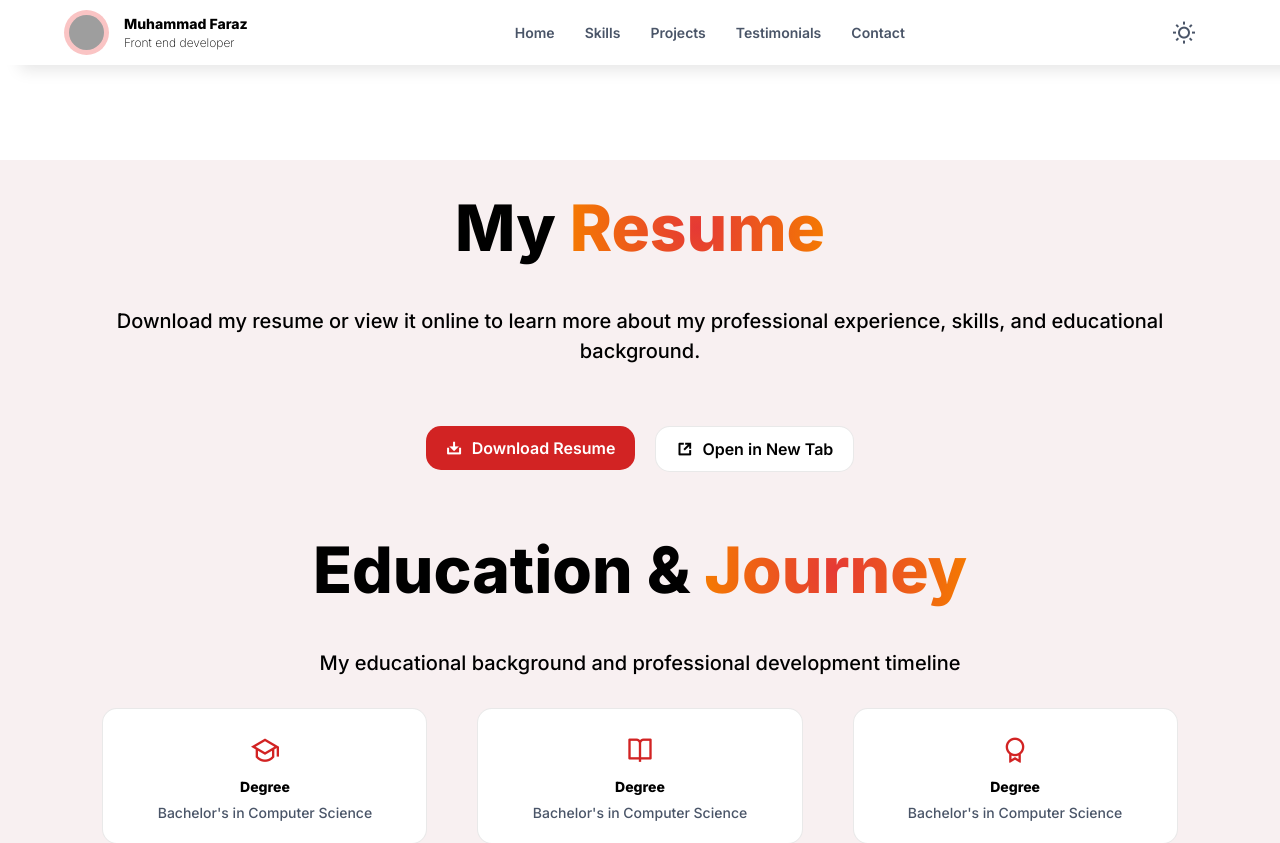
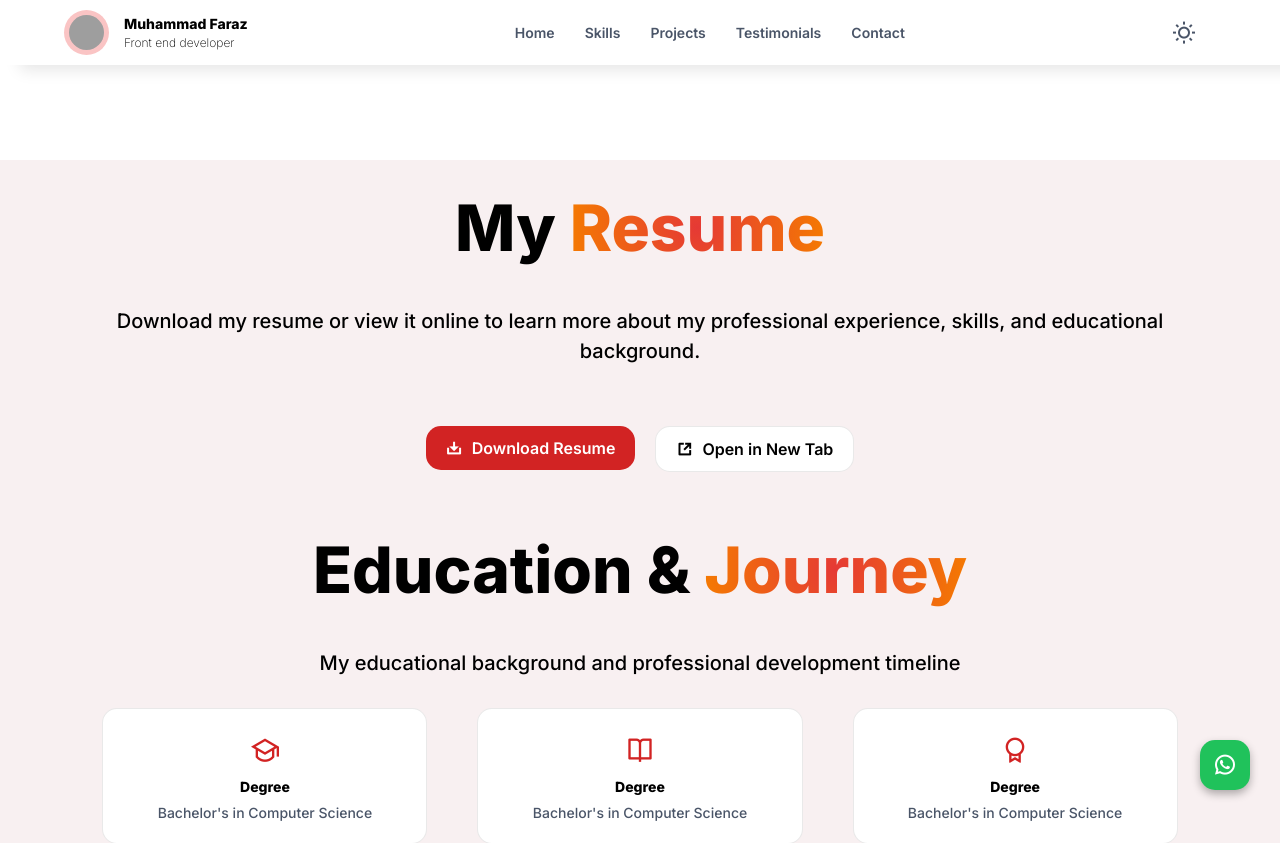
Before and after one commit to farazazeem-6/Framer-motion-website, a React (Vite) app: page /resume in a window 1280 px wide. Shown: the top 843 px of the page. Built offline with nearby package versions, Linux system fonts and the light colour scheme; grey boxes are pictures that could not be loaded.

Commit message:
complete the project

```diff
--- a/src/Layout/Layout.jsx
+++ b/src/Layout/Layout.jsx
@@ -5,13 +5,14 @@ import React, { Fragment, useEffect } from "react";
 import { Outlet } from "react-router-dom";
 import PageWrapper from "../components/PageWrapper/PageWrapper";
 import { useSelector } from "react-redux";
-import '../../src/App.css'
+import "../../src/App.css";
+import ScrollToTop from "../components/ScrollToTop/ScrollToTop";
+import WhatsappBtn from "../components/WhatsappButton/WhatsappBtn";
 
 function Layout() {
   const theme = useSelector((state) => state.theme.mode);
 
   useEffect(() => {
-    // Apply theme to document
     document.documentElement.setAttribute("data-theme", theme);
   }, [theme]);
 
@@ -22,6 +23,8 @@ function Layout() {
       <PageWrapper>
         <Footer />
       </PageWrapper>
+      <WhatsappBtn />
+      <ScrollToTop />
     </Fragment>
   );
 }
--- a/src/components/Footer/Footer.jsx
+++ b/src/components/Footer/Footer.jsx
@@ -2,6 +2,14 @@ import React from "react";
 import styles from "../Footer/Footer.module.css";
 import { useNavigate } from "react-router-dom";
 
+
+
+const scrollToTop = () => {
+  window.scrollTo({
+    top: 0,
+    behavior: 'smooth' // This makes it smooth scroll
+  });
+};
 const Footer = () => {
   const navigate = useNavigate();
   return (
@@ -131,7 +139,7 @@ const Footer = () => {
             and create something extraordinary.
           </p>
           <button className={styles.ctaButton}>Start a Project</button>
-          <button className={styles.backToTop}>
+          <button onClick={scrollToTop} className={styles.backToTop}>
             <span className={styles.backToTopIcon}>↑</span>
             Back to Top
           </button>
--- a/src/components/Header/Header.jsx
+++ b/src/components/Header/Header.jsx
@@ -5,7 +5,7 @@ import ThemeButton from "./ThemeButton/ThemeButton";
 import MenuIcon from "@mui/icons-material/Menu";
 import CloseIcon from "@mui/icons-material/Close";
 import { useState } from "react";
-import { NavLink } from "react-router-dom";
+import { NavLink, useNavigate } from "react-router-dom";
 import { Button } from "@mui/material";
 import LaunchIcon from "@mui/icons-material/Launch";
 
@@ -18,6 +18,7 @@ window.addEventListener("orientationchange", setRealVh);
 setRealVh();
 
 function Header() {
+  const navigate = useNavigate();
   const [isMenuOpen, setIsMenuOpen] = useState(false);
   function toggleMenu() {
     setIsMenuOpen(!isMenuOpen);
@@ -154,21 +155,27 @@ function Header() {
         </div>
 
         <div className={styles.sideBarFooter}>
-          <button className={styles.getInTouchBtn}>
+          <button
+            onClick={() => navigate("/contact")}
+            className={styles.getInTouchBtn}
+          >
             Get in touch
             <i className="ri-external-link-line"></i>
           </button>
           <div className={styles.socialIcon}>
-            <a href="">
+            <a target="_blank" href="https://github.com/farazazeem-6">
               <i className="ri-github-line"></i>
             </a>
-            <a href="">
+            <a
+              target="_blank"
+              href="https://www.linkedin.com/in/faraz-azeem-45207727b/"
+            >
               <i className="ri-linkedin-line"></i>
             </a>
-            <a href="">
+            <a target="_blank" href="https://www.instagram.com/faraz_dhillon6/">
               <i className="ri-instagram-line"></i>
             </a>
-            <a href="">
+            <a target="_blank" href="https://wa.me/923098495478">
               <i className="ri-tiktok-fill"></i>
             </a>
           </div>
--- a/src/components/Resume/Resume.jsx
+++ b/src/components/Resume/Resume.jsx
@@ -1,6 +1,10 @@
 import styles from "../Resume/Resume.module.css";
 import { RevealOnScroll } from "../Skills/Skill";
 import ResumeImg from "../../../public/resume.jpg";
+
+const handleEmailClick = () => {
+  window.location.href = "mailto:farazazeem66@gmail.com";
+};
 function Resume() {
   return (
     <div className={styles.resumeContainer}>
@@ -71,7 +75,10 @@ function Resume() {
           <div className={styles.connectBox}>
             <div className={styles.connectBoxdata}>
               <p>Interested in working together?</p>
-              <button className={`${styles.resumeBtn} ${styles.connectBtn}`}>
+              <button
+                onClick={handleEmailClick}
+                className={`${styles.resumeBtn} ${styles.connectBtn}`}
+              >
                 Lets's Connect <i class="ri-share-box-line"></i>
               </button>
             </div>
--- /dev/null
+++ b/src/components/ScrollToTop/ScrollToTop.jsx
@@ -0,0 +1,44 @@
+import React, { useState, useEffect } from "react";
+import styles from "../ScrollToTop/ScrollToTop.module.css";
+const ScrollToTop = () => {
+  const [isVisible, setIsVisible] = useState(false);
+
+  // Show button when page is scrolled up to 100vh
+  const toggleVisibility = () => {
+    if (window.scrollY > window.innerHeight) {
+      // window.innerHeight = 100vh
+      setIsVisible(true);
+    } else {
+      setIsVisible(false);
+    }
+  };
+
+  // Scroll to top smoothly
+  const scrollToTop = () => {
+    window.scrollTo({
+      top: 0,
+      behavior: "smooth",
+    });
+  };
+
+  useEffect(() => {
+    window.addEventListener("scroll", toggleVisibility);
+
+    // Cleanup function
+    return () => {
+      window.removeEventListener("scroll", toggleVisibility);
+    };
+  }, []);
+
+  return (
+    <>
+      {isVisible && (
+        <button onClick={scrollToTop} className={styles.scrollToTop}>
+          ↑
+        </button>
+      )}
+    </>
+  );
+};
+
+export default ScrollToTop;
--- /dev/null
+++ b/src/components/ScrollToTop/ScrollToTop.module.css
@@ -0,0 +1,38 @@
+.scrollToTop {
+  position: fixed;
+  bottom: 80px;
+  right: 30px;
+  width: 50px;
+  height: 50px;
+  border-radius: 15px;
+  background-color: var(--purple-button-color);
+  color: white;
+  border: none;
+  font-size: 24px;
+  cursor: pointer;
+  box-shadow: 0 4px 8px rgba(0, 0, 0, 0.3);
+  z-index: 1000;
+  transition: all 0.3s ease;
+  animation: slideUp 0.5s ease-out;
+}
+
+@keyframes slideUp {
+  from {
+    opacity: 0;
+    transform: translateY(100px);
+  }
+  to {
+    opacity: 1;
+    transform: translateY(0);
+  }
+}
+
+@media (max-width: 600px) {
+  .scrollToTop {
+    width: 30px;
+    height: 30px;
+    font-size: 16px;
+    bottom: 50px;
+    border-radius: 8px;
+  }
+}
--- /dev/null
+++ b/src/components/WhatsappButton/WhatsappBtn.jsx
@@ -0,0 +1,17 @@
+import React, { useState, useEffect } from "react";
+import styles from "../WhatsappButton/WhatsappBtn.module.css";
+
+const handleWhatsAppClick = () => {
+  window.open("https://wa.me/923098495478", "_blank");
+};
+const WhatsappBtn = () => {
+  return (
+    <>
+      <button onClick={handleWhatsAppClick} className={styles.scrollToTop}>
+        <i class="ri-whatsapp-line"></i>
+      </button>
+    </>
+  );
+};
+
+export default WhatsappBtn;
--- /dev/null
+++ b/src/components/WhatsappButton/WhatsappBtn.module.css
@@ -0,0 +1,45 @@
+.scrollToTop {
+  position: fixed;
+  bottom: 10px;
+  right: 30px;
+  width: 50px;
+  height: 50px;
+  border-radius: 15px;
+  background-color: #20c25b;
+  color: white;
+  border: none;
+  font-size: 24px;
+  cursor: pointer;
+  box-shadow: 0 4px 8px rgba(0, 0, 0, 0.3);
+  z-index: 1000;
+  transition: all 0.3s ease;
+  animation: slideUp 0.5s ease-out;
+}
+
+.scrollToTop:hover {
+  background-color: #0056b3;
+  transform: scale(1.1);
+}
+
+
+
+@keyframes slideUp {
+  from {
+    opacity: 0;
+    transform: translateY(100px);
+  }
+  to {
+    opacity: 1;
+    transform: translateY(0);
+  }
+}
+
+@media (max-width: 600px) {
+  .scrollToTop {
+    width: 30px;
+    height: 30px;
+    font-size: 16px;
+    /* bottom: 50px; */
+    border-radius: 8px;
+  }
+}
```
